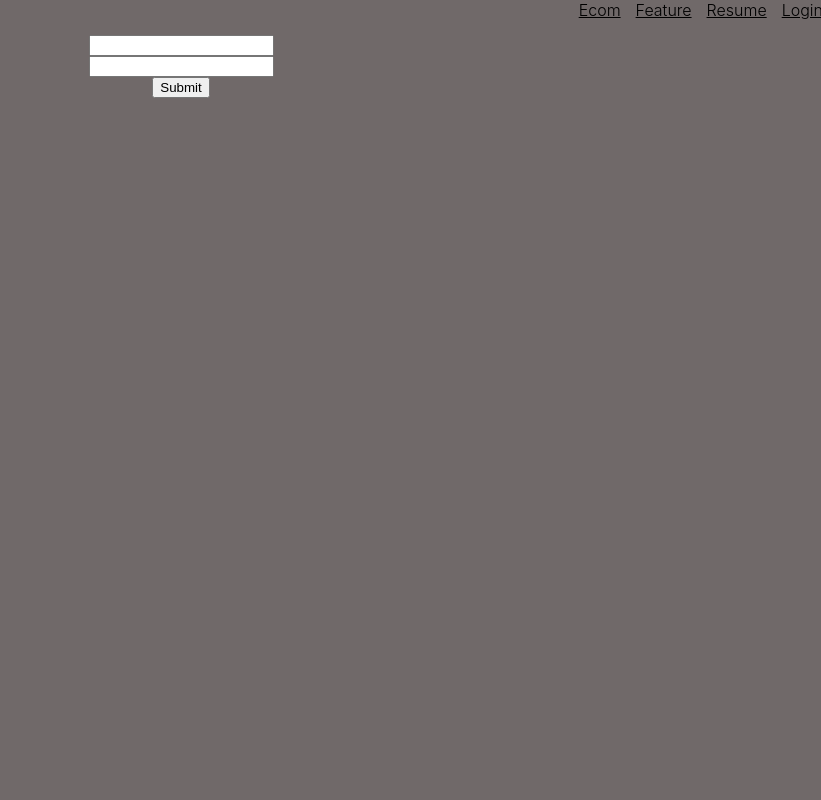
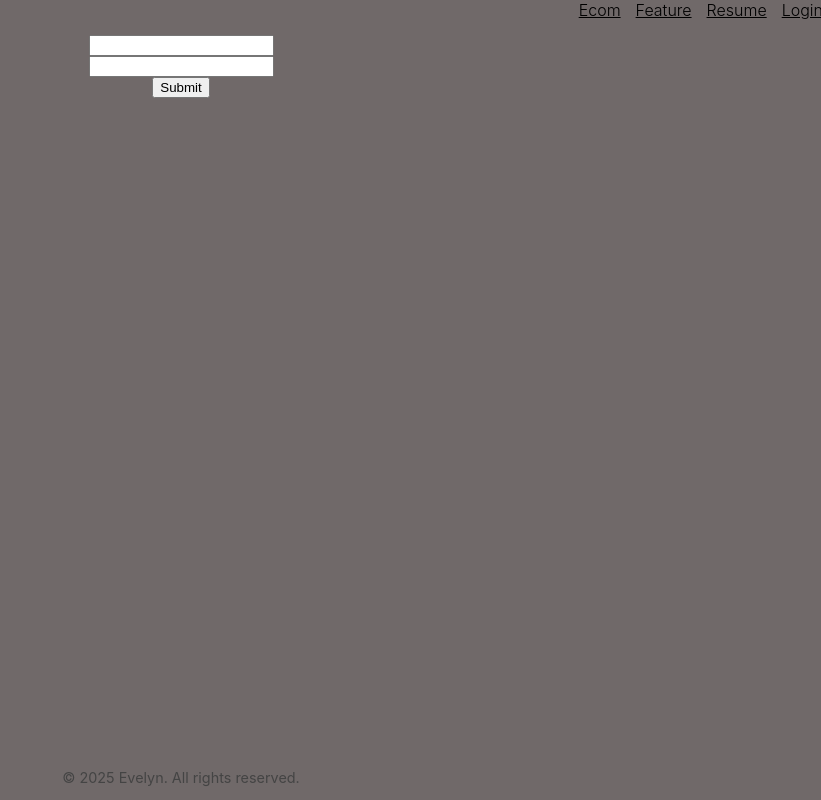
Before and after one commit to Eve9612/jsresume, a React (Vite) app: page /jsresume/Login in a window 1280 px wide. Shown: the whole page, without its empty margins (459-1280 px from the left). Built offline with nearby package versions, Linux system fonts and the light colour scheme.

Commit message:
Created Footer

```diff
--- a/src/App.tsx
+++ b/src/App.tsx
@@ -1,28 +1,29 @@
-import { Routes, Route,} from 'react-router-dom';
-import './App.css'
+import { Routes, Route } from 'react-router-dom';
+import './App.css';
 import Home from './Pages/Home /Home'
-import Ecom from './Pages/Ecom/Ecom'
-import Feature from './Pages/Feature/Feature'
-import Resume from './Pages/Resume/Resume'
+import Ecom from './Pages/Ecom/Ecom';
+import Feature from './Pages/Feature/Feature';
+import Resume from './Pages/Resume/Resume';
 import Login from './Pages/Login/Login';
 import Navbar from './Components/src/components/Navbar';
-
+import Footer from './Pages/Footer/Footer';
 
 export default function App() {
   return (
-    <div>
-      <Navbar/>
+    <div className="app-container">
+      <Navbar />
 
-      <div style={{padding: '15px'}}>
-      <Routes>
-        <Route path="/" element={<Home />} />
-        <Route path="/Ecom" element={< Ecom />} />
-        <Route path="/Feature" element={< Feature />} />
-        <Route path="/Resume" element={< Resume/>} />
-        <Route path="/Login" element={<Login/>}/>
-      </Routes>
+      <div className="main-content">
+        <Routes>
+          <Route path="/" element={<Home />} />
+          <Route path="/Ecom" element={<Ecom />} />
+          <Route path="/Feature" element={<Feature />} />
+          <Route path="/Resume" element={<Resume />} />
+          <Route path="/Login" element={<Login />} />
+        </Routes>
       </div>
+
+      <Footer />
     </div>
-
   );
 }
--- /dev/null
+++ b/src/Pages/Footer/Footer.tsx
@@ -0,0 +1,21 @@
+import React from 'react';
+
+function Footer() {
+  const currentYear = new Date().getFullYear();
+
+  const footerStyle: React.CSSProperties = {
+    textAlign: 'center',
+    fontSize: '0.9rem',
+    color: '#444',
+    padding: '0rem',
+    width: '100%',
+  };
+
+  return (
+    <footer style={footerStyle}>
+      <p>© {currentYear} Evelyn. All rights reserved.</p>
+    </footer>
+  );
+}
+
+export default Footer;
--- a/src/Pages/Home /Home.tsx
+++ b/src/Pages/Home /Home.tsx
@@ -1,5 +1,10 @@
-function Home(){
-    return <h1>Home</h1>
+function Home () {
+    return(
+        <div style={{maxWidth: '700px', margin: '300 auto', fontFamily: 'San-Serif', padding: '1px'}}> Welcome, To Evelyn's First Website!
+            <h1>
+            </h1>
+        </div>
+    );
 }
 
-export default Home;
+export default Home
--- a/src/index.css
+++ b/src/index.css
@@ -49,6 +49,26 @@ button {
   transition: border-color 0.25s;
 }
 
+/* App.css */
+
+html, body {
+  height: 100%;
+  margin: 0;
+  padding: 0;
+}
+
+.app-container {
+  display: flex;
+  flex-direction: column;
+  min-height: 100vh;
+}
+
+.main-content {
+  flex: 1;
+  padding: 15px;
+}
+
+
 @media (prefers-color-scheme: light) {
   /* body { */
     /* background: linear-gradient(270deg, #4fe829, #00ffff, #ff00ff); Ombre gradient */
```
